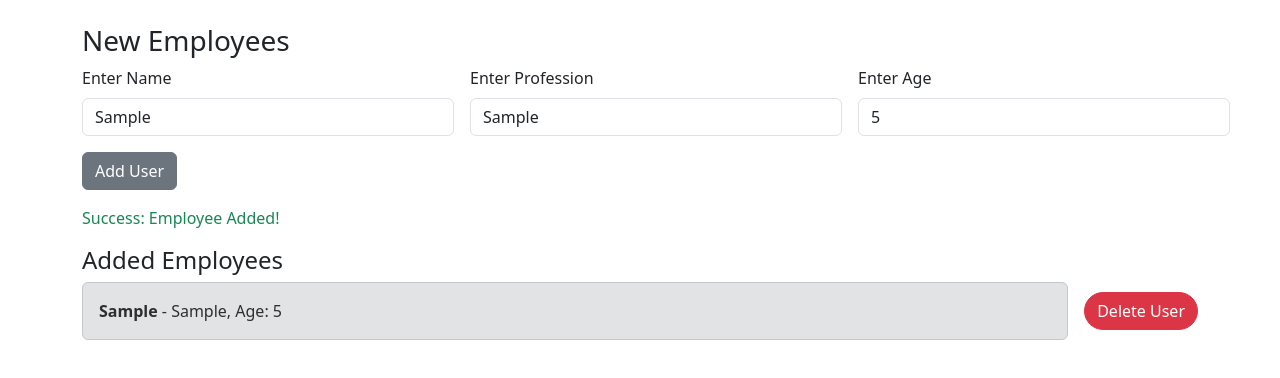
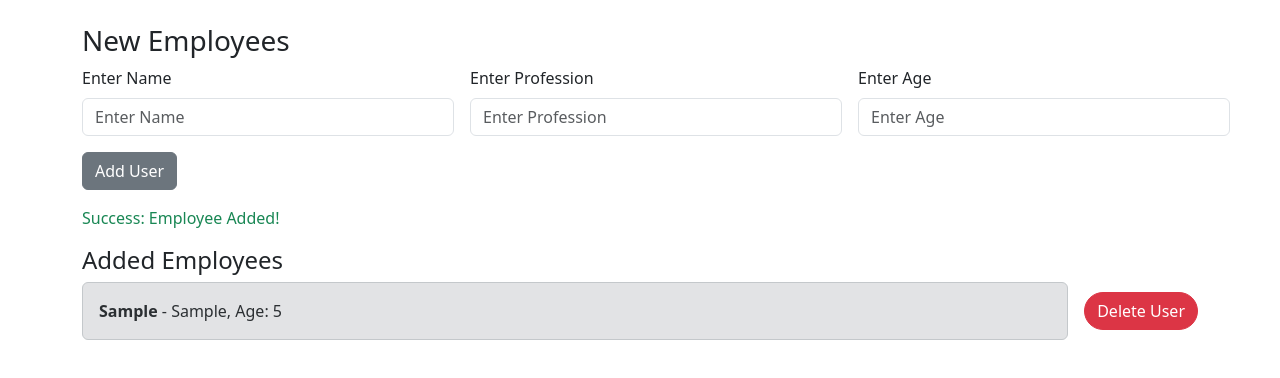
Before and after one commit to nileshhaz/frontend2Project-employee, a plain HTML site: page index.html in a window 1280 px wide. Both pictures are taken after typing "Sample", "Sample", "5" into the empty fields and a click on the button "Add User". Drawn offline with nearby package versions, Linux system fonts and the light colour scheme.

Commit message:
Updated code with bug fixes and improvements

```diff
--- a/index.html
+++ b/index.html
@@ -3,7 +3,7 @@
 <head>
     <meta charset="UTF-8">
     <meta name="viewport" content="width=device-width, initial-scale=1.0">
-    <title>Document</title>
+    <title>Employee Data</title>
     <link href="https://cdn.jsdelivr.net/npm/bootstrap@5.3.0/dist/css/bootstrap.min.css" rel="stylesheet">
 </head>
 <body>
--- a/index.js
+++ b/index.js
@@ -28,9 +28,9 @@ btn.addEventListener("click",(event)=>{
 
     display()
 
-    document.getElementById("input1") = ""
-    document.getElementById("input2") = ""
-    document.getElementById("input3") = ""
+    document.getElementById("input1").value = ""
+    document.getElementById("input2").value = ""
+    document.getElementById("input3").value = ""
 })
 
 function display(){
```
